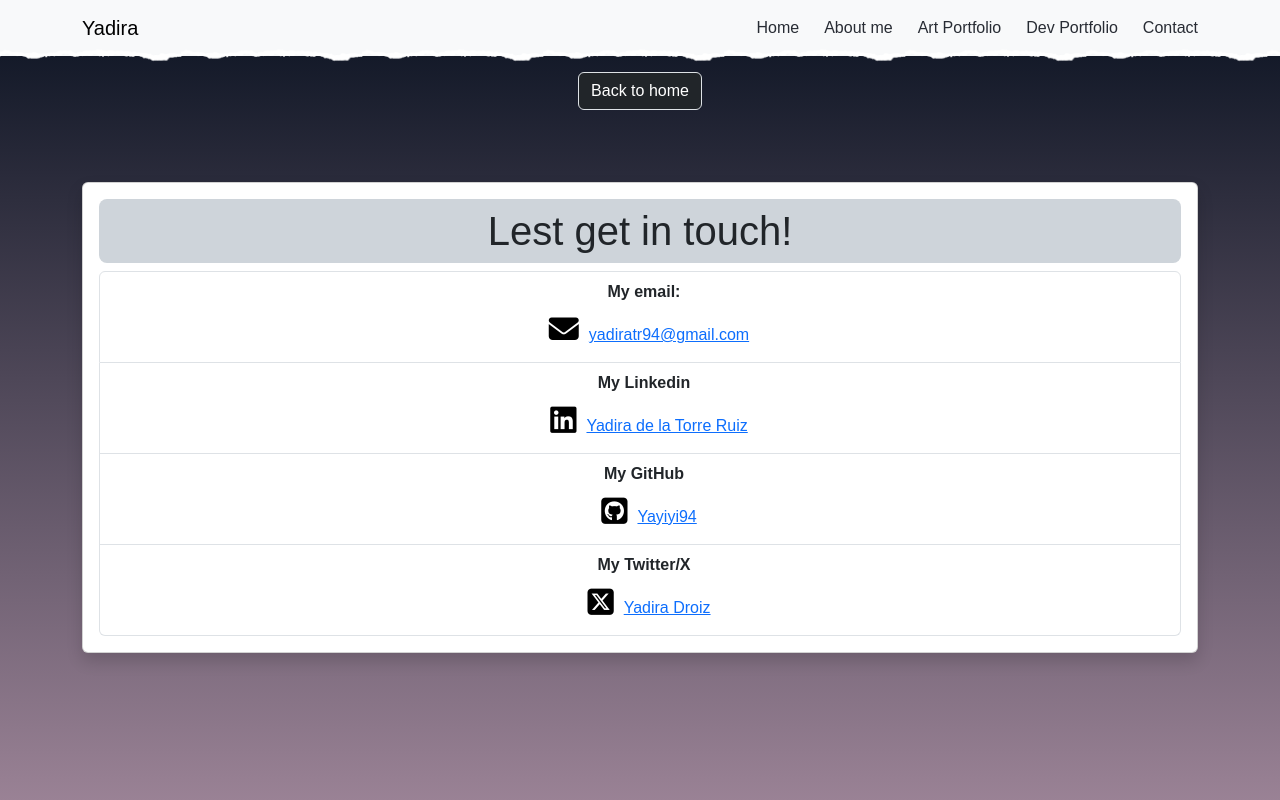
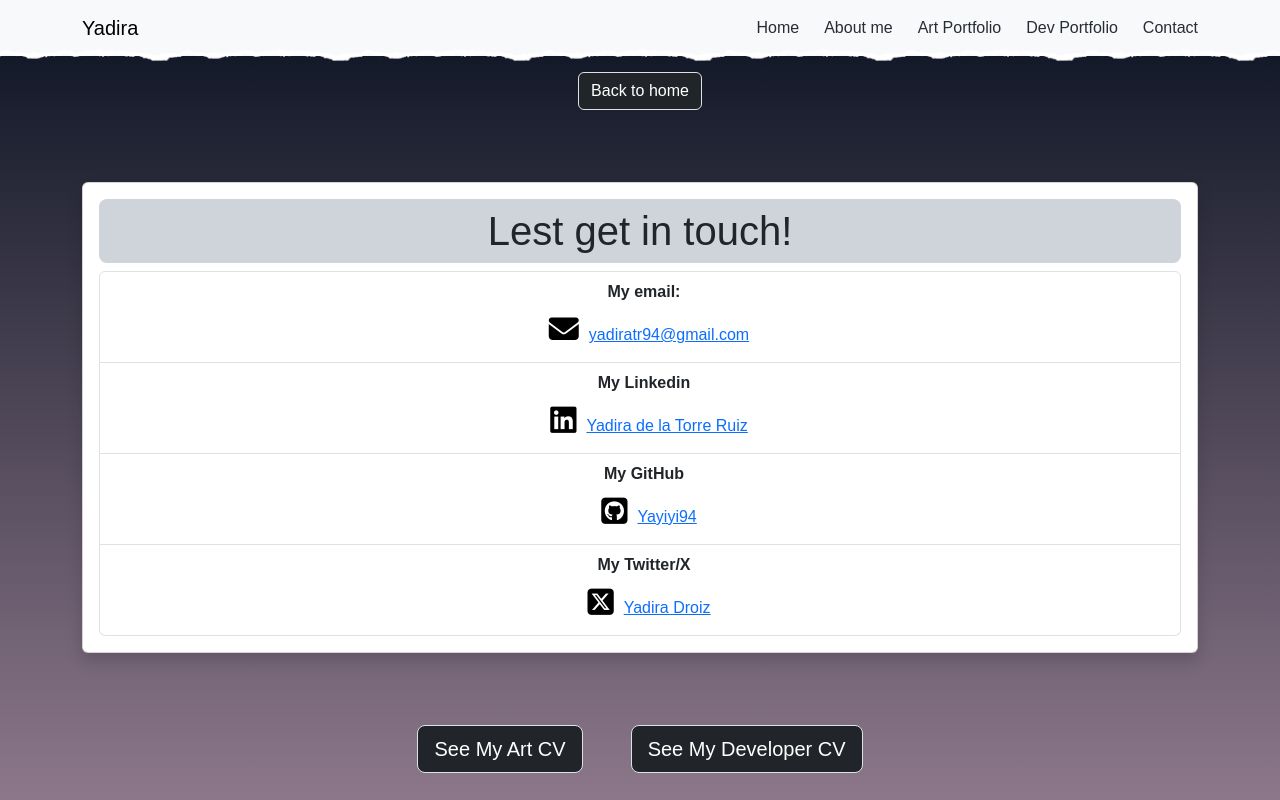
Before and after one commit to Yayiyi94/portfolio-3ddev, a React (Create React App) app: page /contact in a window 1280 px wide. Shown: the top 800 px of the page. Built offline with nearby package versions, Linux system fonts and the light colour scheme.

Commit message:
Added CV buttons, and contact button. Added PH for icon page

```diff
--- a/public/index.html
+++ b/public/index.html
@@ -2,14 +2,18 @@
 <html lang="en">
   <head>
     <meta charset="utf-8" />
-    <link rel="icon" href="%PUBLIC_URL%/favicon.ico" />
+    <link rel="icon" href="%PUBLIC_URL%/dictionary-icon.png" />
     <meta name="viewport" content="width=device-width, initial-scale=1" />
     <meta name="theme-color" content="#000000" />
     <meta
       name="description"
       content="Web site created using create-react-app"
     />
-    <link rel="apple-touch-icon" href="%PUBLIC_URL%/logo192.png" />
+    <link
+      rel="apple-touch-icon"
+      href="%PUBLIC_URL%/dictionary-icon.png
+    "
+    />
     <!--
       manifest.json provides metadata used when your web app is installed on a
       user's mobile device or desktop. See https://developers.google.com/web/fundamentals/web-app-manifest/
--- a/src/ArtPortfolio.js
+++ b/src/ArtPortfolio.js
@@ -58,6 +58,14 @@ export default function ArtPortfolio() {
           ))}
         </Row>
       </Container>
+      <Link
+        to="https://drive.google.com/file/d/1OtXKIwWpf-fJ_heHxb4EGJYmXpz34tkz/view?usp=sharing"
+        target="_blank"
+      >
+        <Button variant="dark border" size="lg" className="mt-4">
+          See My CV
+        </Button>
+      </Link>
     </section>
   );
 }
--- a/src/Contact.js
+++ b/src/Contact.js
@@ -74,6 +74,22 @@ export default function Contact() {
             </Card.Text>
           </Card.Body>
         </Card>
+        <Link
+          to="https://drive.google.com/file/d/1OtXKIwWpf-fJ_heHxb4EGJYmXpz34tkz/view?usp=sharing"
+          target="_blank"
+        >
+          <Button variant="dark border" size="lg" className="m-4">
+            See My Art CV
+          </Button>
+        </Link>
+        <Link
+          to="https://drive.google.com/file/d/1xlrj0_fpE19Mceldc_hRXzBWCJQW4zWY/view?usp=sharing"
+          target="_blank"
+        >
+          <Button variant="dark border" size="lg" className="m-4">
+            See My Developer CV
+          </Button>
+        </Link>
       </Container>
     </section>
   );
--- a/src/DevPortfolio.js
+++ b/src/DevPortfolio.js
@@ -134,6 +134,14 @@ export default function DevPortfolio() {
           ))}
         </Row>
       </Container>
+      <Link
+        to="https://drive.google.com/file/d/1xlrj0_fpE19Mceldc_hRXzBWCJQW4zWY/view?usp=sharing"
+        target="_blank"
+      >
+        <Button variant="dark border" size="lg" className="mt-4">
+          See My CV
+        </Button>
+      </Link>
     </section>
   );
 }
--- a/src/Hero.js
+++ b/src/Hero.js
@@ -30,6 +30,11 @@ export default function Hero() {
               See 3D Portfolio
             </Button>
           </Link>
+          <Link to="/contact">
+            <Button variant="dark border" size="lg" className="m-4">
+              Contact me
+            </Button>
+          </Link>
           <Link to="/dev">
             <Button variant="dark border" size="md" className="mx-4">
               See Dev Portfolio
```
Also changed, not shown: public/dictionary-icon.png (added).
